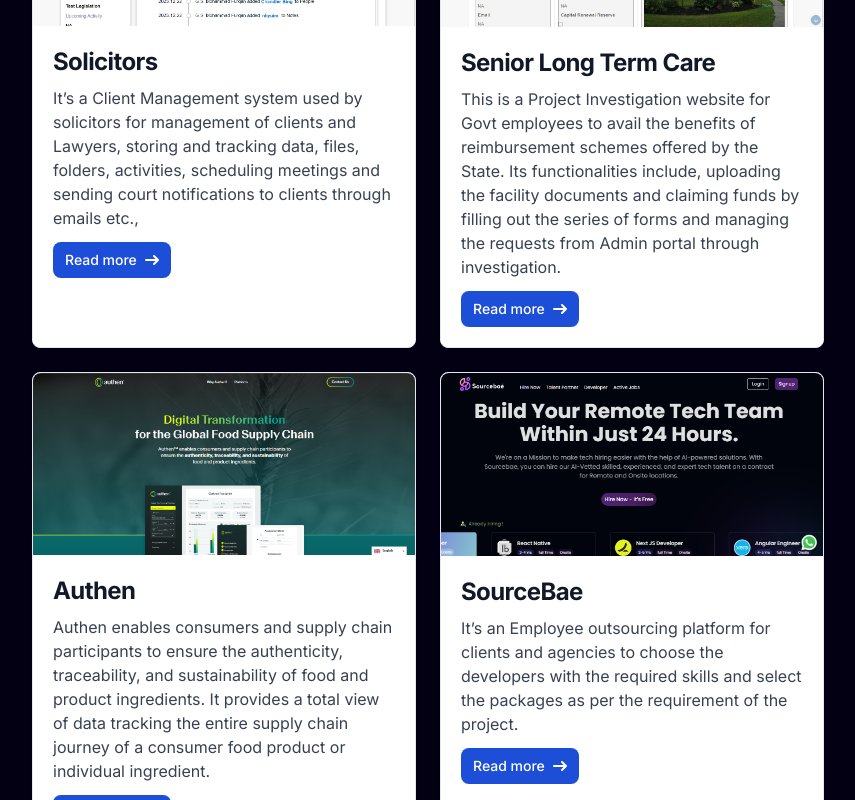
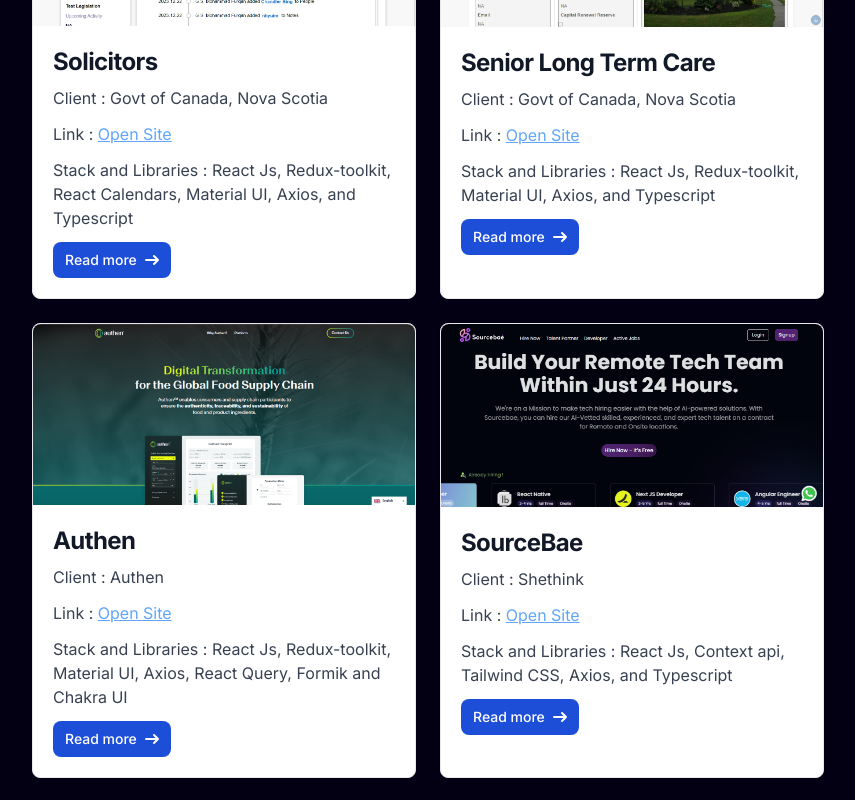
Before and after one commit to GSMFURQAN/MyPortfolio, a Next.js app: page / in a window 1280 px wide. Shown: the part 1600-2400 px from the top of the page, without its empty margins (16-871 px from the left). Built offline with nearby package versions, Linux system fonts and the light colour scheme; a web font is replaced by a local one.

Commit message:
card interface improvment

```diff
--- a/package.json
+++ b/package.json
@@ -11,6 +11,7 @@
   "dependencies": {
     "@heroicons/react": "^2.1.1",
     "@vercel/analytics": "^1.1.1",
+    "moment": "^2.30.1",
     "next": "14.0.4",
     "react": "^18",
     "react-dom": "^18"
--- a/src/components/main/Navbar.tsx
+++ b/src/components/main/Navbar.tsx
@@ -30,7 +30,7 @@
           className="h-auto w-auto flex flex-row items-center"
         >
           <Image
-            src="/NavLogo.png"
+            src="/furqan.png"
             alt="logo"
             width={70}
             height={70}
--- a/src/components/main/Projects.tsx
+++ b/src/components/main/Projects.tsx
@@ -4,18 +4,20 @@
 const Projects = () => {
   return (
     <div
-      className="flex flex-col items-center justify-center pt-20"
+      className="flex flex-col items-center justify-center pt-20 z-[20]"
       id="projects"
     >
       <h3 className=" mx-[20%] mb-14 text-4xl font-semibold text-white ">
         Projects{" "}
       </h3>
       <div className="h-full w-full flex flex-wrap sm:flex-row gap-6 px-12">
-
         <ProjectCard
           src="/sols.png"
           title="Solicitors"
           description="It’s a Client Management system used by solicitors for management of clients and Lawyers, storing and tracking data, files, folders, activities, scheduling meetings and sending court notifications to clients through emails etc.,"
+          link="https://lcmsolicitorsui-lcmsolicitorsui-dev.apps.nonprod-hfx1.novascotia.ca/"
+          client="Govt of Canada, Nova Scotia"
+          libraries="React Js, Redux-toolkit, React Calendars, Material UI, Axios, and Typescript"
         />
         <ProjectCard
           src="/captialFunding.png"
@@ -24,22 +26,34 @@
             State. Its functionalities include, uploading the facility documents and claiming funds by filling out the series of forms and managing
             the requests from Admin portal through investigation.
   "
+          link="https://sltcdbmanagementui-sltcdbmanagementui-dev.apps.nonprod-hfx1.novascotia.ca/login"
+          client="Govt of Canada, Nova Scotia"
+          libraries="React Js, Redux-toolkit, Material UI, Axios, and Typescript"
         />
         <ProjectCard
           src="/authen.png"
           title="Authen"
           description="Authen enables consumers and supply chain participants to ensure the authenticity, traceability, and sustainability of food and product ingredients. It provides a total view of data tracking the entire supply chain journey of a consumer food product or individual ingredient."
+          link="https://authen.com/"
+          client="Authen"
+          libraries="React Js, Redux-toolkit, Material UI, Axios, React Query, Formik and Chakra UI"
         />
         <ProjectCard
           src="/Sourcebae.png"
           title="SourceBae"
           description=" It’s an Employee outsourcing platform for clients and agencies to choose the developers with the required skills and select the packages as per the requirement of the project.
 "
+          link="https://sourcebae.com/"
+          client="Shethink"
+          libraries="React Js, Context api, Tailwind CSS, Axios, and Typescript"
         />
         <ProjectCard
           src="/recruitbae.png"
           title="RecruitBae"
           description="It’s an Assessment and Evaluation platform to screen candidates during the hiring process and allows admin to create custom assessments and view the report cards generated with the candidate's test results and their performance on the Dashboard."
+          link="https://recruitbae.com/blog/"
+          client="Shethink"
+          libraries="React Js, Material UI, Tailwind CSS, Axios, and Typescript"
         />
       </div>
     </div>
--- a/src/components/main/Skills.tsx
+++ b/src/components/main/Skills.tsx
@@ -5,7 +5,7 @@
 
 const Skills = () => {
   return (
-    <section className='flex flex-col items-center gap-3 h-full relative overflow-hidden pt-20'
+    <section className='flex flex-col items-center gap-3 h-full  overflow-hidden pt-20'
     id='skills'
     style={{transform:'scale(0.9)'}}>
         <SkillText/>
--- a/src/components/main/StarBackground.tsx
+++ b/src/components/main/StarBackground.tsx
@@ -30,7 +30,7 @@
   )
 }
 const StarsCanvas=()=>(
-<div className="w-full h-auto fixed inset-0 z-[20]">
+<div className="w-full h-auto fixed inset-0 z-[5]">
     <Canvas camera={{position:[0,0,1]}}>
         <StarBackground/>
     </Canvas>
--- a/src/components/sub/ProjectCard.tsx
+++ b/src/components/sub/ProjectCard.tsx
@@ -1,33 +1,105 @@
-import Image from 'next/image';
-import React from 'react'
-interface Props{
-    src:string;
-    title:string;
-    description:string,
+"use client";
+import Image from "next/image";
+
+import React, { useState } from "react";
+interface Props {
+  src: string;
+  title: string;
+  description: string;
+  link: string;
+  client: string;
+  libraries: string;
 }
-const ProjectCard = ({src, title, description} : Props) => {
+const ProjectCard = ({
+  src,
+  title,
+  description,
+  link,
+  libraries,
+  client,
+}: Props) => {
+  const [pop, setPop] = useState(false);
+  const popup = () => {
+    setPop(true);
+  };
+  const closePopup = (e: any) => {
+    // Prevent the click event from reaching the parent div
+    // e.stopPropagation();
+    setPop(false);
+  };
+  console.log("pop", pop);
   return (
+    <div className=" ">
+      <div
+        className=" h-[100%] max-w-sm  bg-white border border-gray-200 rounded-lg  dark:bg-gray-800 dark:border-gray-700 "
 
+      >
+        <Image
+          width={400}
+          height={600}
+          className="rounded-t-lg "
+          src={src}
+          alt=""
+        />
+        <div className="p-5 ">
+          <h5 className="mb-2 text-2xl font-bold tracking-tight text-gray-900 dark:text-white">
+            {title}
+          </h5>
+          <p className="mb-3 text-md font-normal text-gray-700 dark:text-gray-300">
+            Client : {client}
+          </p>
+          <p className="mb-3 text-md font-normal text-gray-700 dark:text-gray-300">
+            Link : <a href={link} className="cursor-pointer text-blue-400 underline">{"Open Site"}</a>
+          </p>
+          <p className="mb-3 text-md font-normal text-gray-700 dark:text-gray-300">
+            Stack and Libraries : {libraries}
+          </p>
 
-<div className=" max-w-sm  bg-white border border-gray-200 rounded-lg shadow dark:bg-gray-800 dark:border-gray-700">
-    <a href="#">
-        <Image width={400} height={600} className="rounded-t-lg" src={src} alt="" />
-    </a>
-    <div className="p-5">
-        <a href="#">
-            <h5 className="mb-2 text-2xl font-bold tracking-tight text-gray-900 dark:text-white">{title}</h5>
-        </a>
-        <p className="mb-3 text-md font-normal text-gray-700 dark:text-gray-400">{description}</p>
-        <a href="#" className="inline-flex items-center px-3 py-2 text-sm font-medium text-center text-white bg-blue-700 rounded-lg hover:bg-blue-800 focus:ring-4 focus:outline-none focus:ring-blue-300 dark:bg-blue-600 dark:hover:bg-blue-700 dark:focus:ring-blue-800">
+          <button
+            type="button"
+            className=" cursor-pointer inline-flex items-center px-3 py-2 text-sm font-medium text-center text-white bg-blue-700 rounded-lg hover:bg-blue-800 focus:ring-4 focus:outline-none focus:ring-blue-300 dark:bg-blue-600 dark:hover:bg-blue-700 dark:focus:ring-blue-800"
+            onClick={() => popup()}
+          >
             Read more
-             <svg className="rtl:rotate-180 w-3.5 h-3.5 ms-2" aria-hidden="true" xmlns="http://www.w3.org/2000/svg" fill="none" viewBox="0 0 14 10">
-                <path stroke="currentColor" stroke-linecap="round" stroke-linejoin="round" stroke-width="2" d="M1 5h12m0 0L9 1m4 4L9 9"/>
+            <svg
+              className="rtl:rotate-180 w-3.5 h-3.5 ms-2"
+              aria-hidden="true"
+              xmlns="http://www.w3.org/2000/svg"
+              fill="none"
+              viewBox="0 0 14 10"
+            >
+              <path
+                stroke="currentColor"
+                stroke-linecap="round"
+                stroke-linejoin="round"
+                stroke-width="2"
+                d="M1 5h12m0 0L9 1m4 4L9 9"
+              />
             </svg>
-        </a>
+          </button>
+        </div>
+      </div>
+      {pop && (
+        <div className="fixed inset-0 overflow-y-auto ">
+          <div className="flex items-center justify-center min-h-screen p-4">
+            <div className="bg-gray-300 p-6 rounded-md z-[50] w-[50%] ">
+              <h1 className="text-2xl font-semibold mb-4">{title}</h1>
+
+              <p className="my-6 text-md font-normal ">
+                {description}
+              </p>
+              <button
+                onClick={closePopup}
+                className="bg-blue-500 text-white px-4 py-2 rounded"
+              >
+                Close
+              </button>
+            </div>
+          </div>
+        </div>
+      )}
     </div>
-</div>
+  );
+};
 
-  )
-}
-
-export default ProjectCard
+export default ProjectCard;
```
Also changed, not shown: src/components/sub/ExperienceTimeLine.tsx (+91 -28 lines), public/furqan.png (added).
